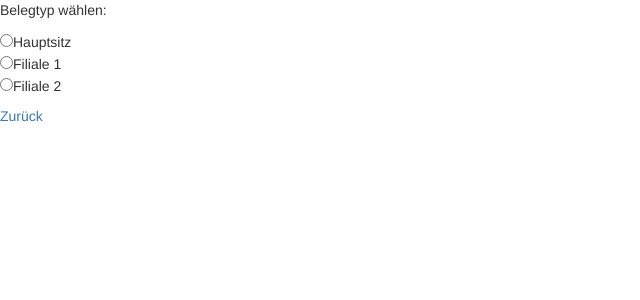
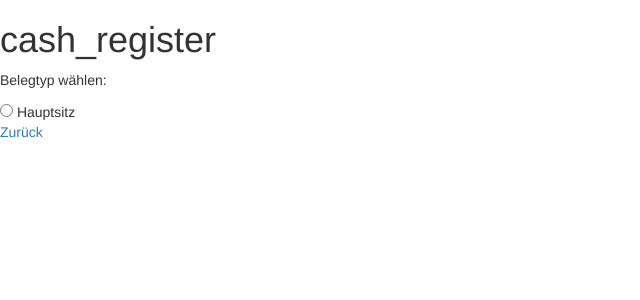
Before and after one commit to 12Balu34/BelegTinder, an Angular app: page /categorize/cash_register in a window 1280 px wide. Shown: the top 300 px of the page, without its empty margins (0-640 px from the left). Built offline with nearby package versions, Linux system fonts and the light colour scheme.

Commit message:
changed document types to a dynamic storage

```diff
--- a/src/app/categorize/categorize.component.html
+++ b/src/app/categorize/categorize.component.html
@@ -1,14 +1,12 @@
+<h1>{{type}}</h1>
+
 <p>
   Belegtyp wählen:
 </p>
 
-<input type="radio" name="document_type" value="doctype1" [(ngModel)]="documentType">Hauptsitz<br>
-<input type="radio" name="document_type" value="doctype2" [(ngModel)]="documentType">Filiale 1<br>
-<input type="radio" name="document_type" value="doctype3" [(ngModel)]="documentType">Filiale 2
-
-<p>
-  {{documentType}}
-</p>
+<span *ngFor="let documentType of allDocumentTypes">
+  <input type="radio" name="document_type" value="{{documentType}}"> {{documentType}} <br>
+</span>
 
 <p>
   <a routerLink="/dashboard">Zurück</a>
--- a/src/app/categorize/categorize.component.ts
+++ b/src/app/categorize/categorize.component.ts
@@ -1,5 +1,6 @@
 import {Component, OnInit} from "@angular/core";
 import {ActivatedRoute, Params} from "@angular/router";
+import {DocumentTypesService} from "../shared/document-types.service";
 
 @Component({
   selector: "app-categorize",
@@ -8,13 +9,16 @@ import {ActivatedRoute, Params} from "@angular/router";
 })
 export class CategorizeComponent implements OnInit {
   type: string;
-  documentType: string;
+  selectedDocumentType: string;
+  allDocumentTypes: string[];
 
-  constructor(private route: ActivatedRoute) {
+  constructor(private route: ActivatedRoute, private service: DocumentTypesService) {
   }
 
   ngOnInit() {
     this.refreshRouterParameters(this.route.snapshot.params);
+    const category = this.service.getCategory(this.type);
+    this.allDocumentTypes = category.availableTypes.map(t => t.name);
   }
 
   private refreshRouterParameters(params: Params) {
--- /dev/null
+++ b/src/app/shared/document-types.service.ts
@@ -0,0 +1,54 @@
+import {Injectable} from "@angular/core";
+
+@Injectable()
+export class DocumentTypesService {
+
+  constructor() {
+  }
+
+  getCategory(id: string) {
+    const [found] = this
+      .getAllCategories()
+      .filter(c => c.id === id);
+    return found
+  }
+
+  getAllCategories() {
+    return [
+      {
+        name: "Rechnungseingang",
+        id: "incoming_invoice",
+        availableTypes: [
+          {name: "Hauptsitz"},
+          {name: "Filiale 1"},
+          {name: "Filiale 2"},
+        ],
+      },
+
+      {
+        name: "Rechnungsausgang",
+        id: "outgoing_invoice",
+        availableTypes: [
+          {name: "Hauptsitz"},
+        ],
+      },
+
+      {
+        name: "Kasse",
+        id: "cash_register",
+        availableTypes: [
+          {name: "Hauptsitz"},
+        ],
+      },
+
+      {
+        name: "Sonstige",
+        id: "other",
+        availableTypes: [
+          {name: "Hauptsitz"},
+        ],
+      },
+    ]
+  }
+
+}
```
Also changed, not shown: src/app/app.module.ts (+13 -11 lines), 1 other file (tests, documents, lock files or other folders).
